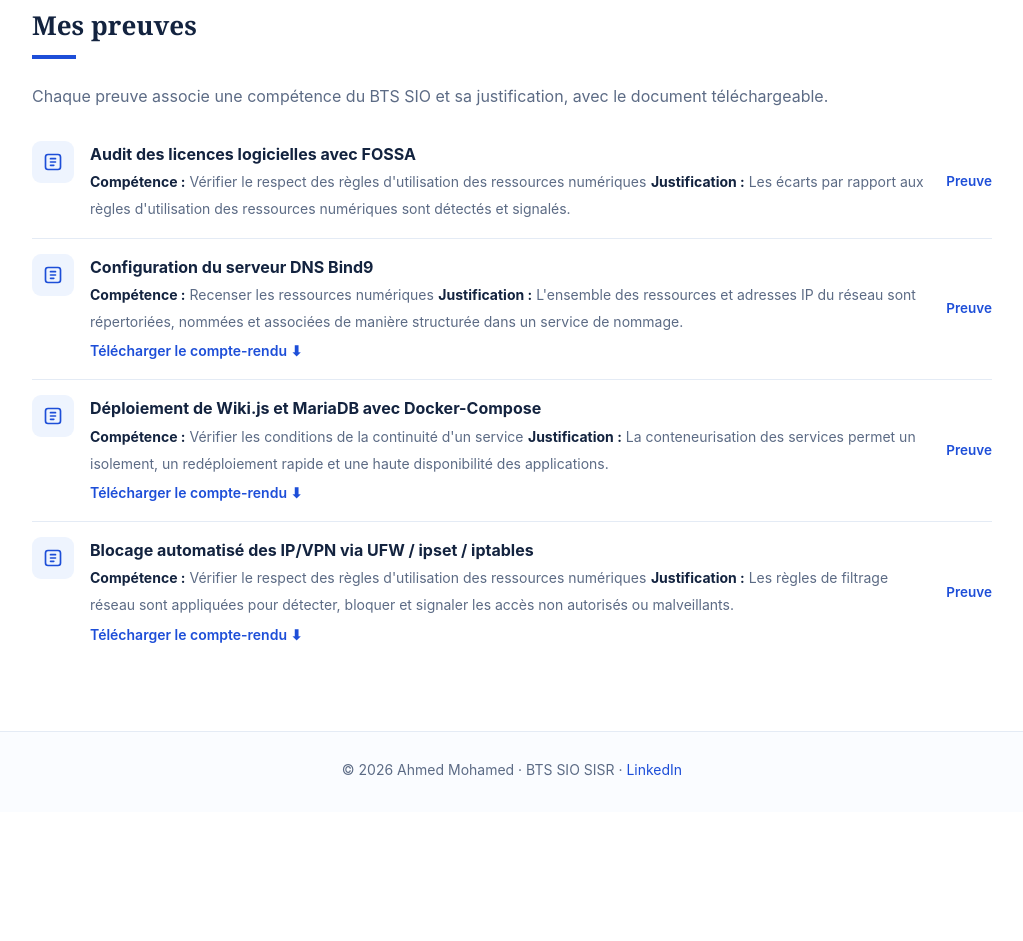
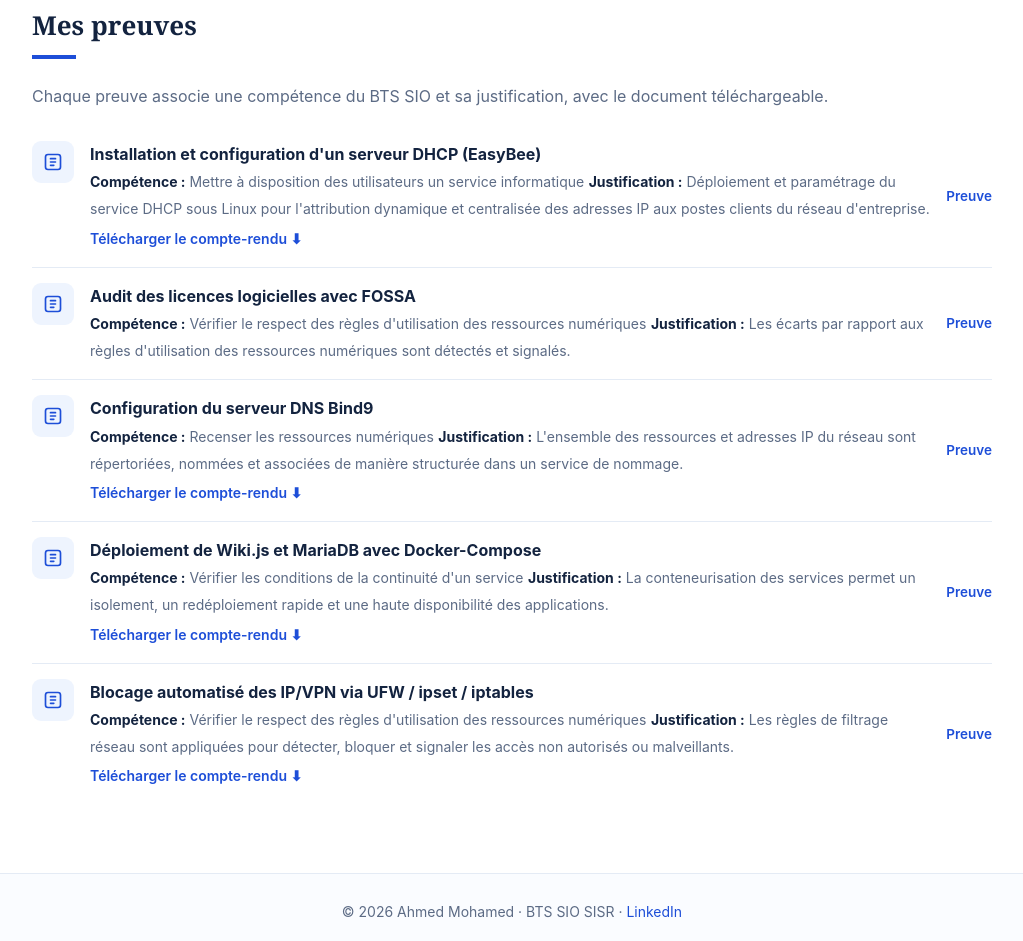
Before and after one commit to Ahmed45112/Portfolio, a plain HTML site: page docs/competences.html in a window 1280 px wide. Shown: the part 1016-1957 px from the top of the page, without its empty margins (128-1151 px from the left). Before the commit the page ends 1828 px from the top, so only its background shows below. Drawn offline with Linux system fonts and the light colour scheme.

Commit message:
competences: ajout preuve installation serveur DHCP EasyBee

```diff
--- a/docs/competences.html
+++ b/docs/competences.html
@@ -75,6 +75,15 @@
   <ul class="rows">
     <li><div class="ic"><svg viewBox="0 0 24 24"><rect x="3" y="3" width="18" height="18" rx="3"/><path d="M9 8h6M9 12h6M9 16h4"/></svg></div>
       <div>
+        <b>Installation et configuration d'un serveur DHCP (EasyBee)</b>
+        <span class="detail"><strong style="color:var(--ink)">Compétence :</strong> Mettre à disposition des utilisateurs un service informatique</span>
+        <span class="detail"><strong style="color:var(--ink)">Justification :</strong> Déploiement et paramétrage du service DHCP sous Linux pour l'attribution dynamique et centralisée des adresses IP aux postes clients du réseau d'entreprise.</span>
+        <br /><a class="dlc" href="preuves/installation-serveur-dhcp.pdf" download>Télécharger le compte-rendu ⬇</a>
+      </div>
+      <div class="right">Preuve</div></li>
+
+    <li><div class="ic"><svg viewBox="0 0 24 24"><rect x="3" y="3" width="18" height="18" rx="3"/><path d="M9 8h6M9 12h6M9 16h4"/></svg></div>
+      <div>
         <b>Audit des licences logicielles avec FOSSA</b>
         <span class="detail"><strong style="color:var(--ink)">Compétence :</strong> Vérifier le respect des règles d'utilisation des ressources numériques</span>
         <span class="detail"><strong style="color:var(--ink)">Justification :</strong> Les écarts par rapport aux règles d'utilisation des ressources numériques sont détectés et signalés.</span>
```
Also changed, not shown: 1 other file.
